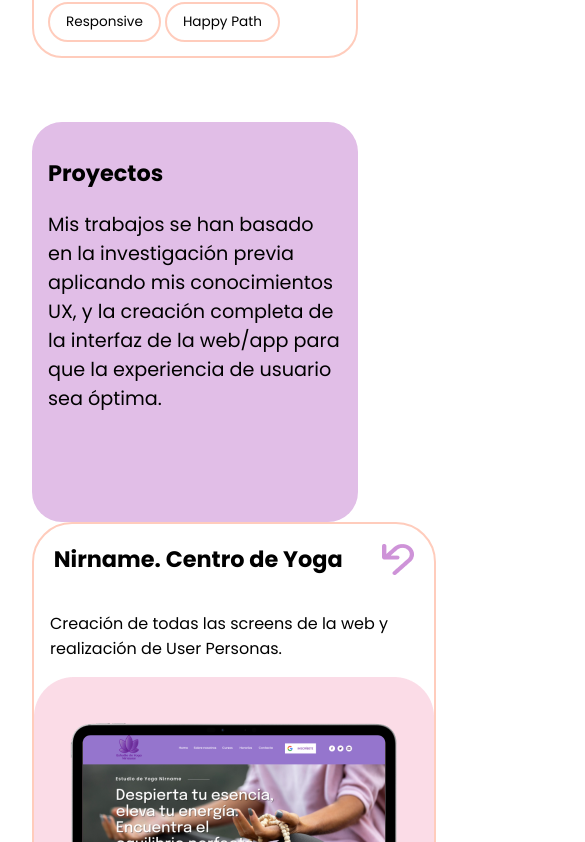
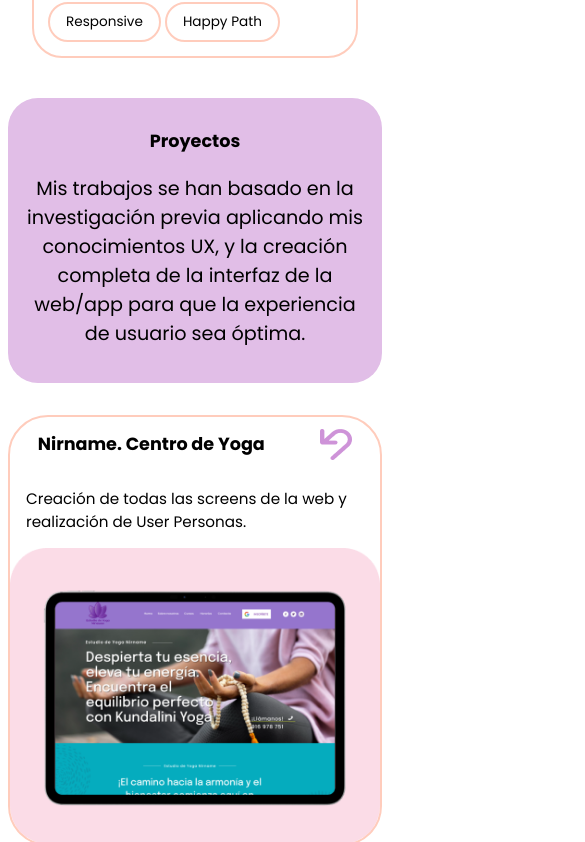
Before and after one commit to DesireeCSilva/portfolio-desireesilva, a Vue app: page / in a window 390 px wide. Shown: the part 1202-2044 px from the top of the page, 585 px wide, since content can reach past the window. Built offline with nearby package versions, Linux system fonts and the light colour scheme; a web font is replaced by a local one.

Commit message:
reponsive solved on several sections

```diff
--- a/src/components/AppEducation.vue
+++ b/src/components/AppEducation.vue
@@ -42,6 +42,7 @@
         </p>
       </div>
       <div>
+      <div>
         <div class="card-02_section-03">
           <a href="https://github.com/DesireeCSilva" target="_blank">
             <img src="@/assets/icons/GitHub.png" alt="logotipo de GitHub" />
@@ -66,8 +67,8 @@
           <p class="text_sidebar">IES Europa - IES Islas Filipinas</p>
         </div>
       </div>
+      </div>
     </div>
-
     <div class="below_section-03">
       <div class="description-below_section-03">
         <h1 class="title_sidebar">Experiencia</h1>
@@ -96,16 +97,34 @@
   <hr class="hr_portfolio">
 </template>
 
-<script></script>
+<script>
+</script>
 
 <style lang="scss">
+
+.section-03 {
+  padding: 1rem;
+}
 .above_section-03 {
-  display: grid;
-  grid-template-columns: 33% 33% 30%;
-  margin-bottom: 1rem;
+  display: flex;
+  flex-direction: row;
   gap: 1.5rem;
   justify-content: space-between;
+  margin-bottom: 1rem;
 }
+
+.description-above_section-03,
+.card-01_section-03,
+.card-03_section-03 {
+  background-color: #e1bee7;
+  border-radius: 30px;
+  padding: 1rem;
+  width: 30%;
+  min-width: 250px;
+  flex: 1;
+}
+
+
 .description-above_section-03 {
   background-color: #e1bee7;
   border-radius: 30px;
@@ -176,6 +195,11 @@
   display: flex;
   justify-content: space-between;
   align-items: center;
+  flex-wrap: wrap;
+}
+.card-below_section-03 {
+  width: 48%;
+  margin-bottom: 1rem;
 }
 .card-below_section-03:hover {
   -webkit-transform: rotate(360deg);
@@ -187,13 +211,48 @@
   background-color: #fff9c4;
   border-radius: 30px;
   padding: 1rem;
-  width: 50rem;
+  max-width: 50rem;
+  width: 100%;
 }
 
-.hr_portfolio {
-    color: #CE93D8;
-    width: 100%;
-    margin-top: 2rem;
-    margin-bottom: 2rem;
+/* Media Queries */
+
+@media screen and (max-width: 768px) {
+  .section-03 {
+    gap: 0.5rem;
+    padding: 0.5rem;
+    display: flex;
+    flex-direction: column;
+    flex-wrap: wrap;
+  }
+
+  .title_sidebar {
+    font-size: 1.1rem;
+  }
+
+  .text_sidebar,
+  .text_descriptions {
+    font-size: 0.95rem; /* Ajuste del tamaño del texto para móviles */
+  }
+
+  .card-below_section-03 {
+    width: 100%; /* Ajustar tamaño para móviles */
+  }
+
+  .below_section-03 {
+    flex-direction: column; /* Elementos uno debajo del otro */
+    gap: 1rem; /* Espaciado entre los elementos */
+    align-items: center; /* Alinear al centro */
+  }
+
+  .description-above_section-03,
+  .card-01_section-03,
+  .card-03_section-03 {
+    width: 100%; /* Ocupa todo el ancho disponible en móviles */
+  }
+
+  .description-below_section-03 {
+    width: 100%; /* Ocupa todo el ancho disponible en móviles */
+  }
 }
 </style>
--- a/src/components/AppProjects.vue
+++ b/src/components/AppProjects.vue
@@ -85,13 +85,16 @@ export default {
     display: flex;
     flex-wrap: wrap;
     justify-content: space-between;
+    gap: 1rem;
 }
 .description-above_section-02 {
-    width: 23rem;
-    height: 23rem;
+    width: 100%;
+    max-width: 23rem;
+    max-height: 20rem;
     background-color: #E1BEE7;
     border-radius: 30px;
     padding: 1rem;
+    margin-bottom: 1rem;
 }
 .title_sidebar {
     font-size: 1.4rem;
@@ -109,22 +112,31 @@ export default {
 }
 .card-01_section-02, .card-02_section-02, .card-03_section-02, .card-04_section-02, .card-05_section-02 {
     border-radius: 40px;
-    width: 25rem;
-    height: fit-content;
+    width: 100%;
+    max-width: 25rem;
+    height: auto;
     display: flex;
     flex-direction: column;
     justify-content: space-between;
     margin-bottom: 1.5rem;
     cursor: pointer;
     text-decoration: none;
+    box-sizing: border-box;
+    overflow: hidden;
+    padding: 0;
 }
 .mockup-cards_section-02 {
-    margin-bottom: 0rem;
-    height: 20rem;
-    width: fit-content;
+    width: 100%;
+    height: auto;
     overflow: hidden;
+    border-radius: 20px;
+    margin: 0;
+    padding: 0;
 }
 .mockup-cards_section-02 img {
+    width: 100%;
+    height: auto;
+    display: block;
     transition: transform 0.3s ease; /* Añade una transición suave al escalado */
 }
 .mockup-cards_section-02:hover img {
@@ -176,4 +188,34 @@ a .title_section-02 {
     margin-bottom: 2rem;
 }
 
+/* Media queries */
+
+@media screen and (max-width: 767px) {
+    .section-02 {
+    padding: 0.5rem;
+    }
+    .description-above_section-02 {
+    text-align: center;
+    }
+    .title_sidebar {
+    font-size: 1.1rem;
+    }
+
+    .card-01_section-02,
+    .card-02_section-02,
+    .card-03_section-02,
+    .card-04_section-02,
+    .card-05_section-02 {
+    width: 100%;
+    }
+
+    .text_sidebar,
+    .text_descriptions {
+    font-size: 0.95rem;
+    }
+
+    .mockup-cards_section-02 {
+    margin: 0 auto;
+    }
+}
 </style>
--- a/src/components/AppTechnologies.vue
+++ b/src/components/AppTechnologies.vue
@@ -24,6 +24,7 @@ export default {};
 <style>
 .content_section-04 {
     display: flex;
+    flex-direction: row;
     background-color: #f8bbd0;
     border-radius: 30px;
     padding: 1rem;
@@ -38,7 +39,12 @@ export default {};
     align-items: center;
     gap: 3rem;
     cursor: pointer;
+    flex-wrap: wrap;
 }
+.icons img {
+    transition: transform 0.2s ease-in-out;
+}
+
 .icons img:hover {
     -webkit-transform: rotateY(180deg);
     -webkit-transform-style: preserve-3d;
@@ -46,10 +52,22 @@ export default {};
     transform-style: preserve-3d;
     transition: transform 0.2s ease-in-out;
 }
-.hr_portfolio {
-    color: #ce93d8;
-    width: 100%;
-    margin-top: 2rem;
-    margin-bottom: 2rem;
+/*Media Queries */
+
+@media screen and (max-width: 768px) {
+    .content_section-04 {
+        display: flex;
+        flex-direction: column;
+        padding: 0.5rem;
+    }
+
+    .icons {
+        gap: 1.5rem;
+    }
+
+    .icons img {
+        width: 3rem;
+        height: auto;
+    }
 }
 </style>
```
